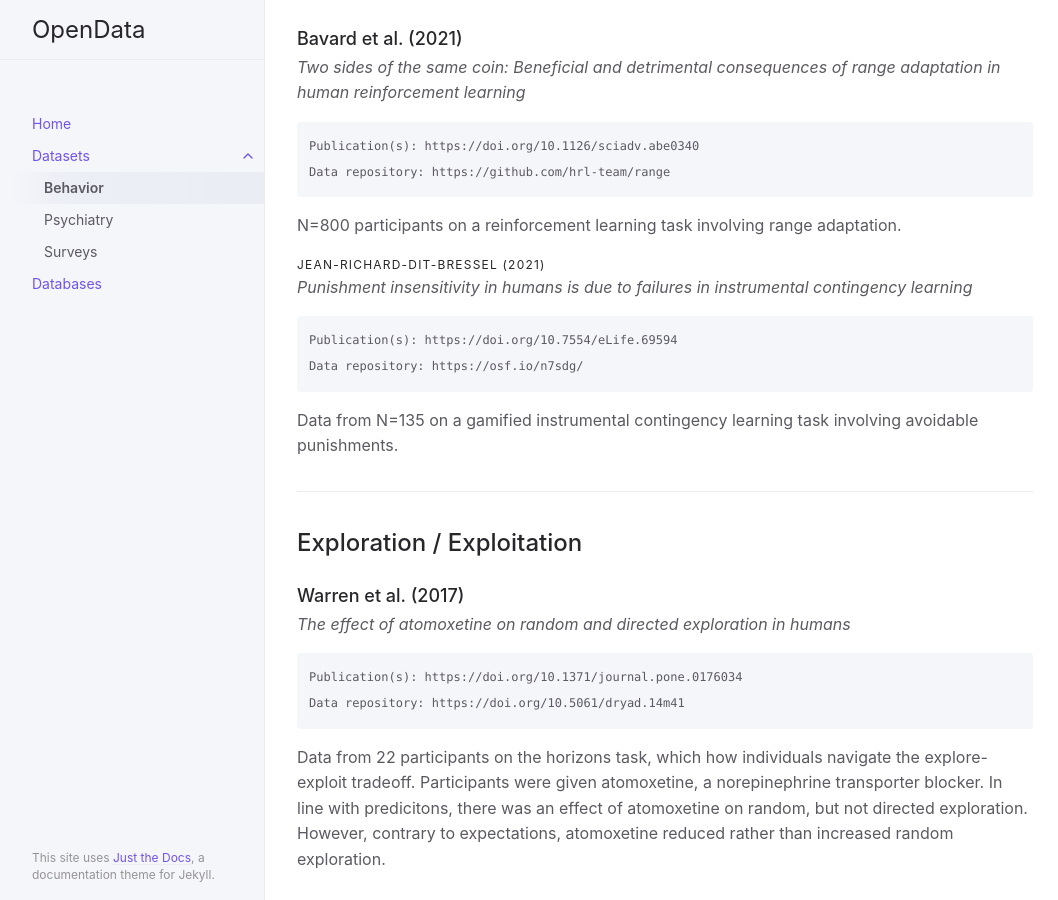
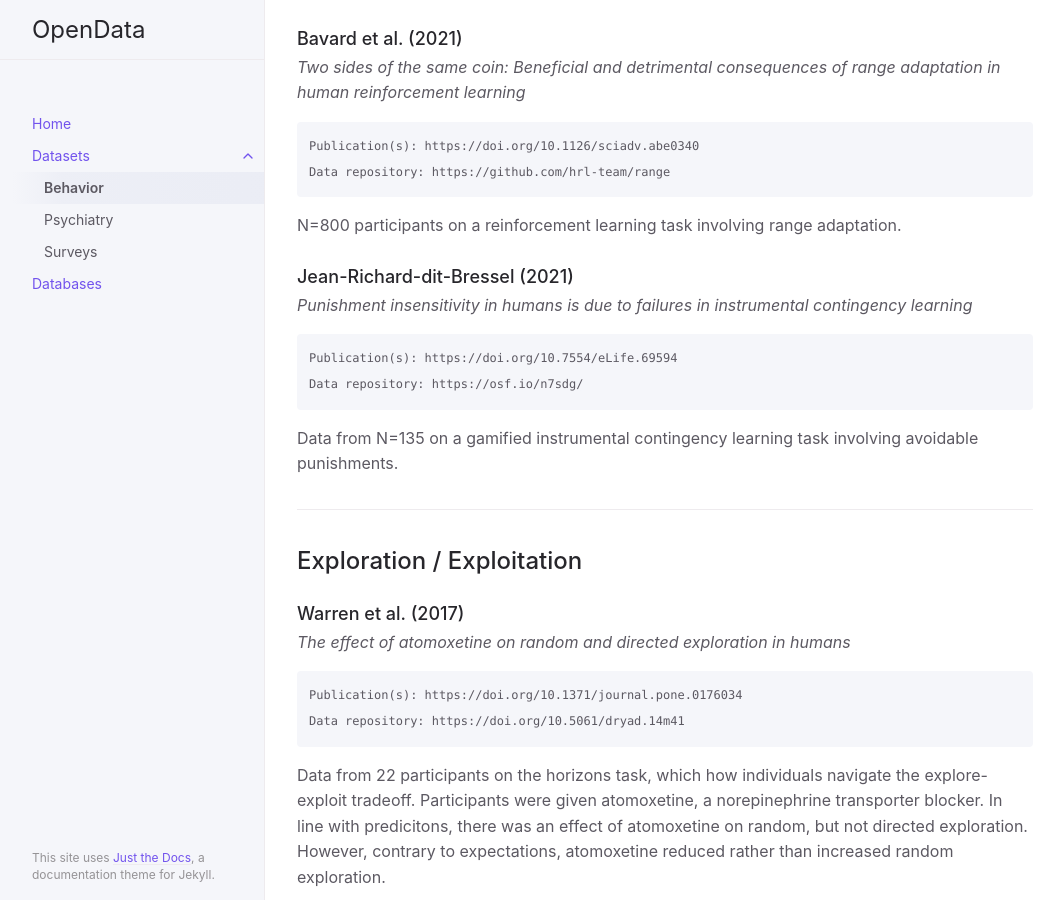
Before and after one commit to nivlab/opendata, a Jekyll site: the page built from docs/datasets/behavior.md, in a window 1280 px wide and 900 px high, scrolled down 3059 px. Shown: the whole window, without its empty margins (107-1165 px from the left). Built offline with Jekyll 4.4.1, drawn with Linux system fonts in a browser that asks for light colours.

````diff
--- a/docs/datasets/behavior.md
+++ b/docs/datasets/behavior.md
@@ -126,7 +126,7 @@ Data repository: https://github.com/hrl-team/range
 ```
 N=800 participants on a reinforcement learning task involving range adaptation.
 
-#### Jean-Richard-dit-Bressel (2021)
+### Jean-Richard-dit-Bressel (2021)
 {: .no_toc }
 *Punishment insensitivity in humans is due to failures in instrumental contingency learning*
 ```
````
